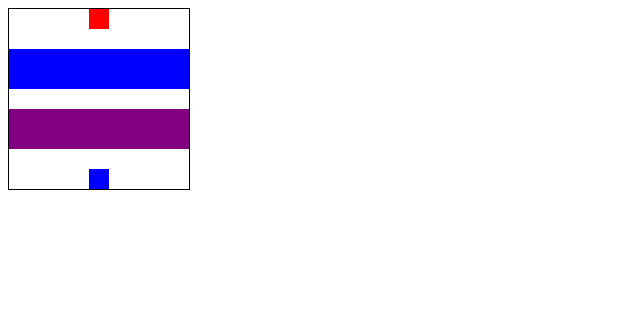
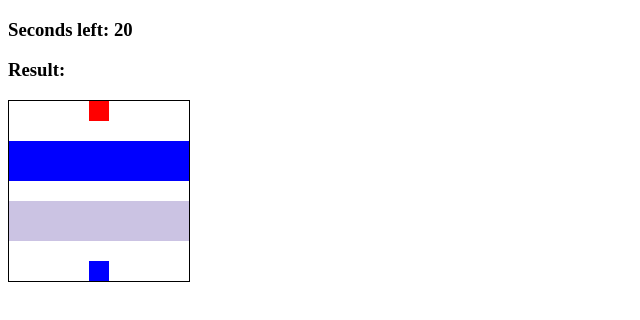
Before and after one commit to Richie1136/Frogger-vanillajs, a plain HTML site: page index.html in a window 1280 px wide. Shown: the whole page, without its empty margins (0-640 px from the left). Drawn offline with Linux system fonts and the light colour scheme.

Commit message:
Grabbing the result and timeleft ids from the html file inside of the js file

```diff
--- a/index.html
+++ b/index.html
@@ -8,6 +8,8 @@
   <link rel="stylesheet" href="./styles.css">
 </head>
 <body>
+  <h3>Seconds left: <span id="time-left">20</span></h3>
+  <h3>Result: <span id="result"></span></h3>
   <div class="grid">
     <div class=""></div>
     <div class=""></div>
--- a/main.js
+++ b/main.js
@@ -0,0 +1,2 @@
+const timeLeft = document.querySelector('#time-left')
+const result = document.querySelector('#result')
--- a/styles.css
+++ b/styles.css
@@ -26,5 +26,5 @@
 
 .cars-left,
 .cars-right {
-  background-color: purple;
+  background-color: #cbc3e3;
 }
```
